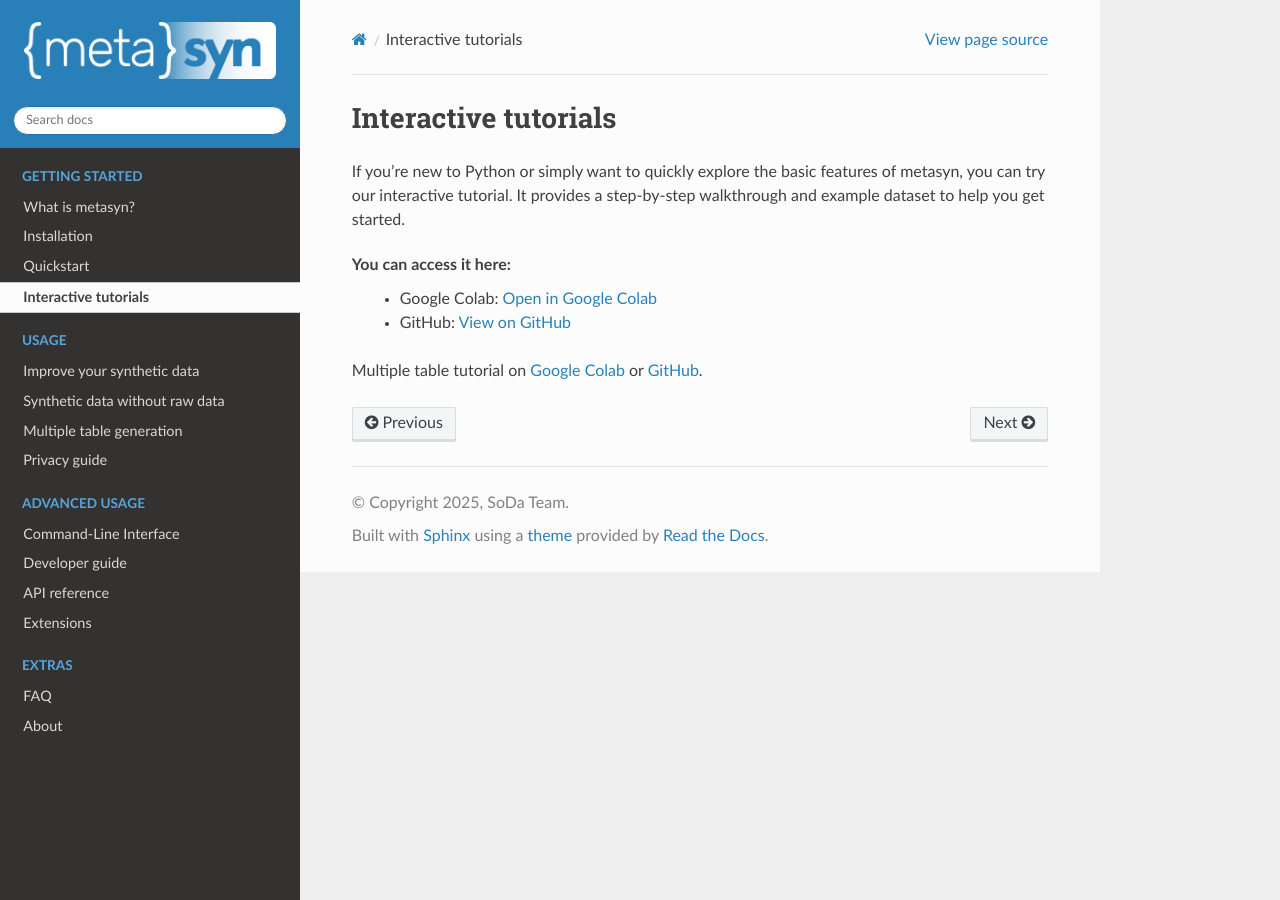
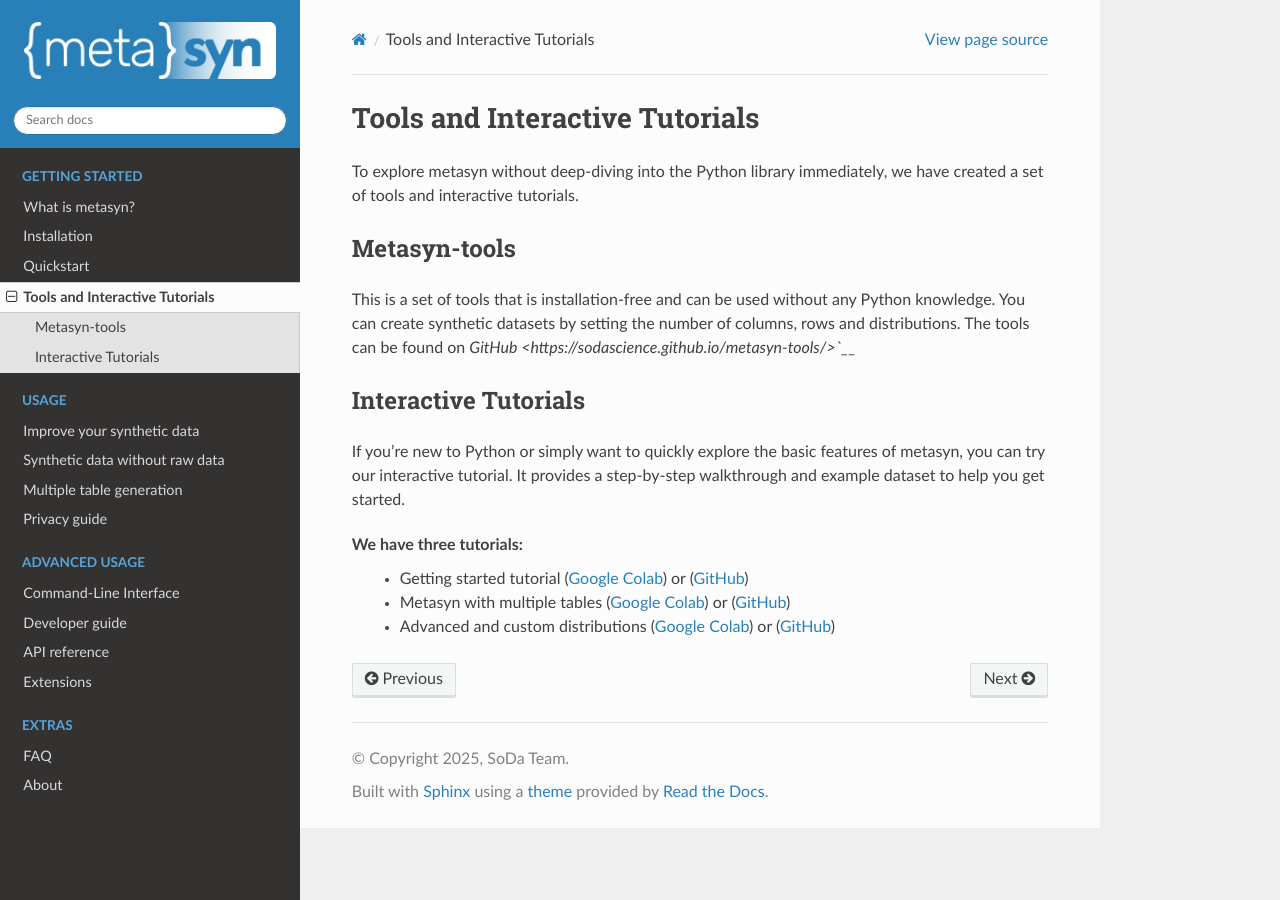
Before and after one commit to sodascience/metasyn, a Sphinx documentation site: the page built from docs/source/tutorials.rst, in a window 1280 px wide. Built offline with Sphinx 7.4.7 and the Read the Docs theme 3.1.0, drawn with Linux system fonts in a browser that asks for light colours.

Commit message:
Fix also several links in the documentation

```diff
--- a/docs/source/api/multiframe.rst
+++ b/docs/source/api/multiframe.rst
@@ -5,3 +5,4 @@
    :members:
    :undoc-members:
    :show-inheritance:
+   :no-index:
--- a/docs/source/faq.rst
+++ b/docs/source/faq.rst
@@ -26,7 +26,7 @@
 The :class:`metasyn.builder.MetaFrameBuilder` class is a helper class that makes it easier to create a :class:`MetaFrame`.
 We generally recommend using the :class:`MetaFrameBuilder` class, since it provides more flexibility, generally is easier to understand,
 and has some extra features such as the :class:`metasyn.builder.FitLog`. While there are no concrete plans,
-the :method:`metasyn.metaframe.MetaFrame.fit_dataframe` method might be deprecated in the future.
+the :meth:`metasyn.metaframe.MetaFrame.fit_dataframe` method might be deprecated in the future.
 
 **What is the fit log?**
 ------------------------
--- a/docs/source/tutorials.rst
+++ b/docs/source/tutorials.rst
@@ -1,13 +1,22 @@
-Interactive tutorials
-=====================
+Tools and Interactive Tutorials
+===============================
+
+To explore metasyn without deep-diving into the Python library immediately, we have created a set of tools and interactive tutorials.
+
+Metasyn-tools
+^^^^^^^^^^^^^
+
+This is a set of tools that is installation-free and can be used without any Python knowledge. You can create synthetic datasets by setting the number of columns, rows and distributions.
+The tools can be found on `GitHub <https://sodascience.github.io/metasyn-tools/>`__`
+
+Interactive Tutorials
+^^^^^^^^^^^^^^^^^^^^^
 
 If you're new to Python or simply want to quickly explore the basic features of metasyn,
 you can try our interactive tutorial. It provides a step-by-step walkthrough and example dataset
 to help you get started.
 
-You can access it here:
-   - Google Colab: `Open in Google Colab <https://colab.research.google.com/github/sodascience/metasyn/blob/main/examples/getting_started.ipynb>`__
-   - GitHub: `View on GitHub <https://github.com/sodascience/metasyn/blob/main/examples/getting_started.ipynb>`__
-
-Multiple table tutorial on `Google Colab <https://colab.research.google.com/github/sodascience/metasyn/blob/main/examples/multiframe.ipynb>`__ or
-`GitHub <https://github.com/sodascience/metasyn/blob/main/examples/multiframe.ipynb>`__.
+We have three tutorials:
+   - Getting started tutorial (`Google Colab <https://colab.research.google.com/github/sodascience/metasyn/blob/main/examples/1_getting_started.ipynb>`__) or (`GitHub <https://github.com/sodascience/metasyn/blob/main/examples/1_getting_started.ipynb>`__)
+   - Metasyn with multiple tables (`Google Colab <https://colab.research.google.com/github/sodascience/metasyn/blob/main/examples/2_multiframe.ipynb>`__) or (`GitHub <https://github.com/sodascience/metasyn/blob/main/examples/2_multiframe.ipynb>`__)
+   - Advanced and custom distributions (`Google Colab <https://colab.research.google.com/github/sodascience/metasyn/blob/main/examples/3_additional_features.ipynb>`__) or (`GitHub <https://github.com/sodascience/metasyn/blob/main/examples/3_additional_features.ipynb>`__)
--- a/docs/source/what_is_metasyn.rst
+++ b/docs/source/what_is_metasyn.rst
@@ -27,7 +27,7 @@
 - **Fast**: Creating synthetic data takes mere seconds for medium sized (~1000 rows) datasets.
 - **Safe and Understandable Synthetic Data**: As little information as possible is retained from the original dataset, and you can inspect and understand exactly which information is used to create your synthetic data.
 - **Flexible**: You can :doc:`adjust <improve_synth>` the synthetic data columns to your liking, create your own distributions, plugins and more.
-- **Data Type Support**: Metasyn supports generating synthetic data for a variety of common data types including ``categorical``, ``string``, ``integer``, ``float``, ``date``, ``time``, ``datetime``, and ``duration''.
+- **Data Type Support**: Metasyn supports generating synthetic data for a variety of common data types including ``categorical``, ``string``, ``integer``, ``float``, ``date``, ``time``, ``datetime``, and ``duration``.
 - **Integration with Faker**: Metasyn integrates with the `faker <https://github.com/joke2k/faker>`__ package, a Python library for generating fake data such as names and emails. Allowing for more realistic synthetic data.
 - **Structured String Detection**: Metasyn identifies structured strings within your dataset, which can include formatted text, codes, identifiers, or any string that follows a specific pattern.
 - **Handling Unique Values**: Metasyn can identify and process variables with unique values or keys in the data, preserving their uniqueness in the synthetic dataset.
```
Also changed, not shown: README.md (+3 -2 lines), 2 other files.
